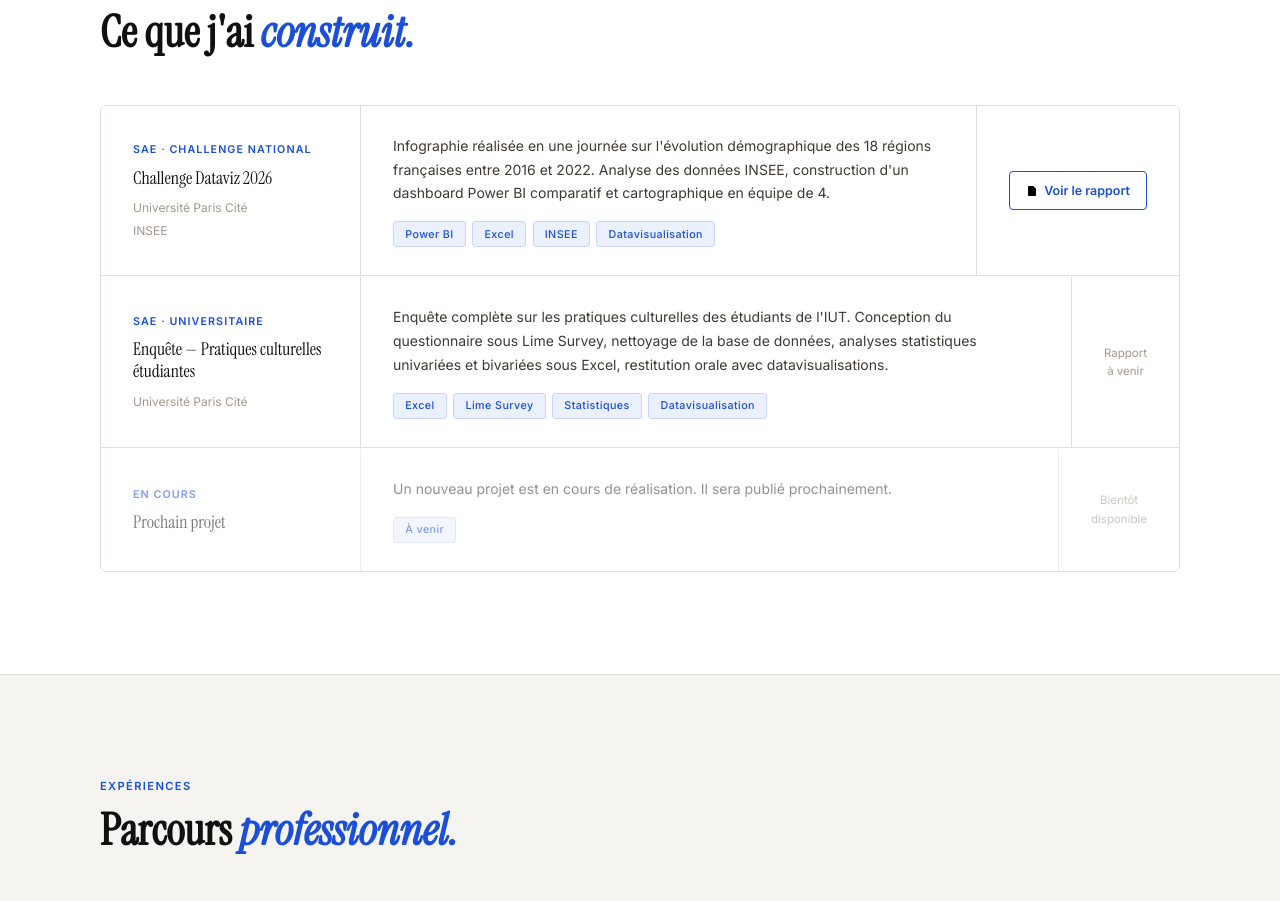
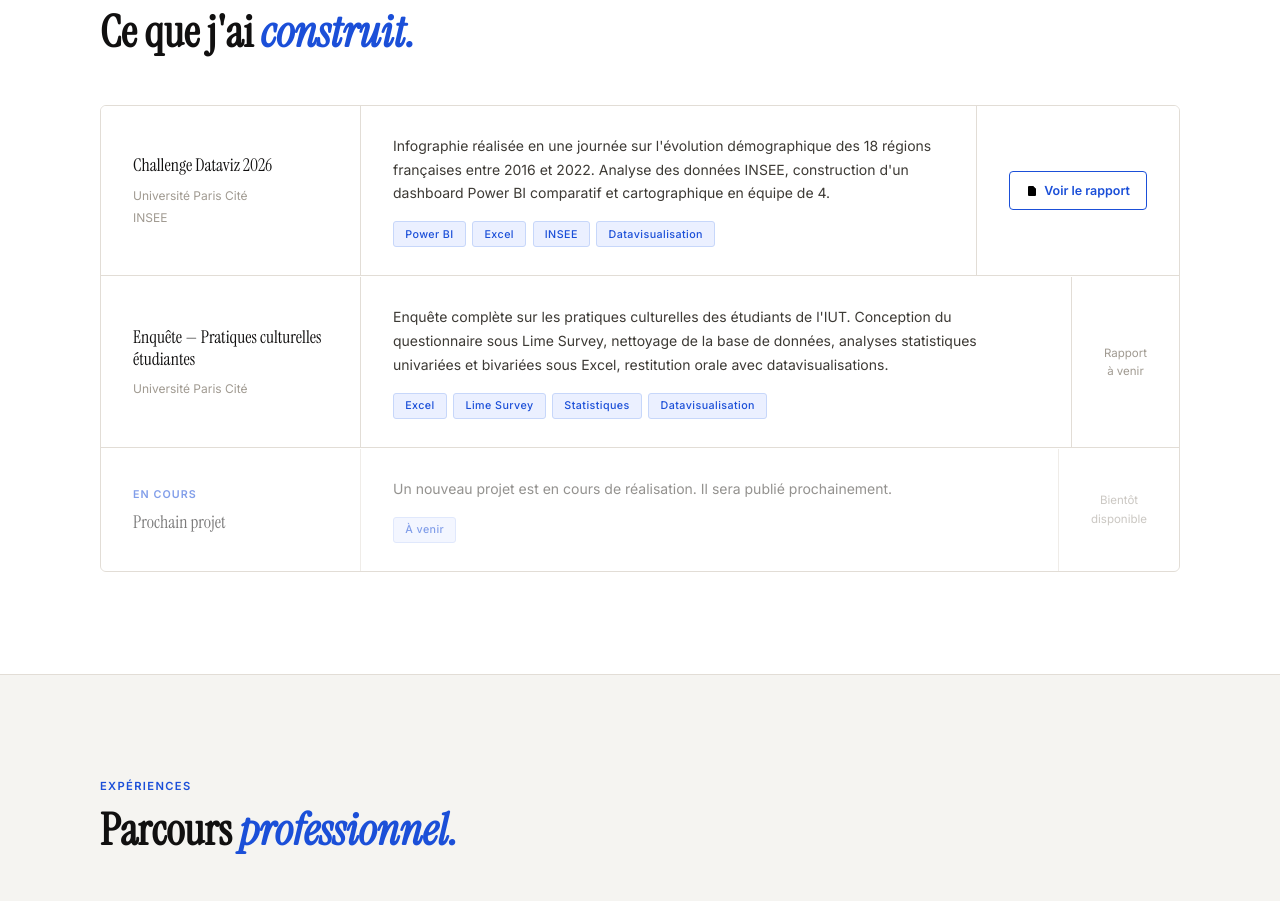
Before and after one commit to Losseni-ZOURI/losseni-zouri.github.io, a plain HTML site: page index.html in a window 1280 px wide. Shown: the part 2346-3247 px from the top of the page. Drawn offline with Linux system fonts and the light colour scheme.

Commit message:
Remove project type from index.html
Removed project type descriptions for two projects.

```diff
--- a/index.html
+++ b/index.html
@@ -606,7 +606,6 @@ footer a:hover { color: var(--blue); }
       <!-- Projet 1 -->
       <div class="project-row">
         <div class="project-meta">
-          <p class="project-type">SAE · Challenge national</p>
           <p class="project-name">Challenge Dataviz 2026</p>
           <div class="project-orgs">
             <p class="project-org">Université Paris Cité</p>
@@ -638,7 +637,6 @@ footer a:hover { color: var(--blue); }
       <!-- Projet 2 -->
       <div class="project-row">
         <div class="project-meta">
-          <p class="project-type">SAE · Universitaire</p>
           <p class="project-name">Enquête — Pratiques culturelles étudiantes</p>
           <div class="project-orgs">
             <p class="project-org">Université Paris Cité</p>
```
